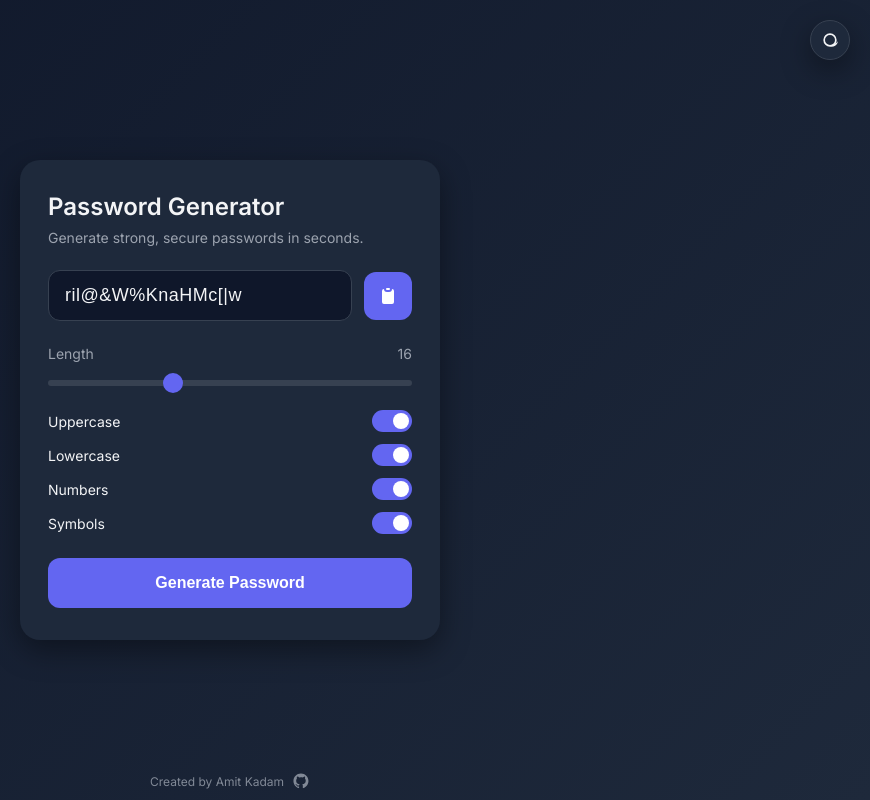
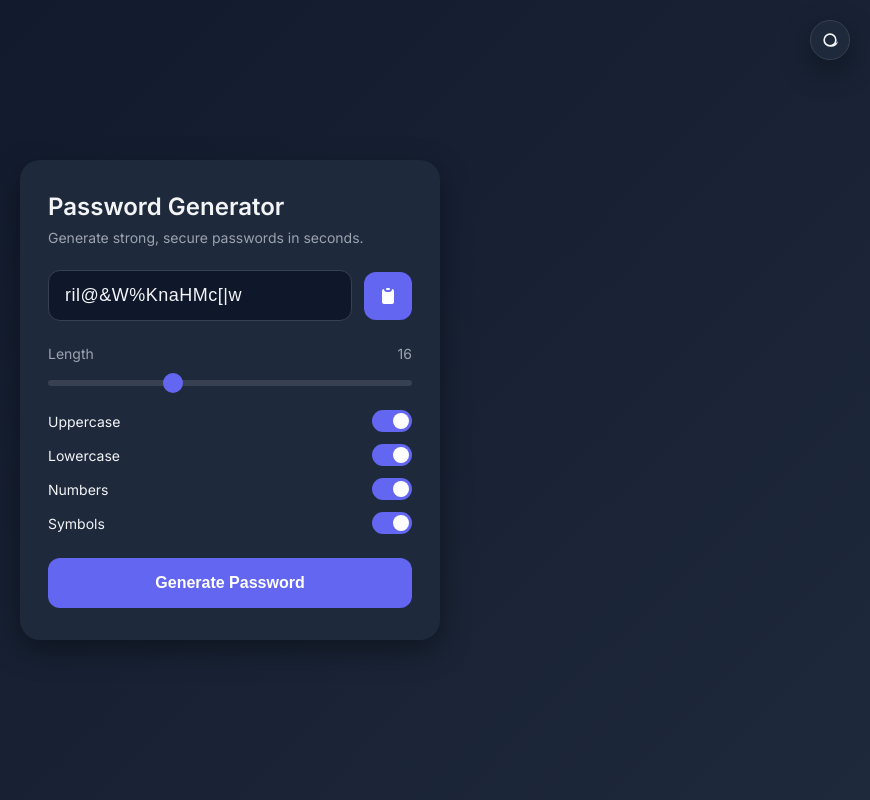
Before and after one commit to piyushkadam96k/Modern-Password-Generator, a plain HTML site: page index.html in a window 1280 px wide. Shown: the whole page, without its empty margins (410-1280 px from the left). Drawn offline with Linux system fonts and the light colour scheme.

Commit message:
Update index.html

```diff
--- a/index.html
+++ b/index.html
@@ -440,16 +440,6 @@
     <button class="generate-btn" id="generateBtn">Generate Password</button>
   </div>
 
-  <!-- ====== CREATOR NAME WITH GITHUB LINK ====== -->
-  <div class="creator">
-    <span>Created by Amit Kadam</span>
-    <a href="https://github.com/piyushkadam96k" target="_blank" rel="noopener noreferrer" aria-label="GitHub Profile">
-      <svg xmlns="http://www.w3.org/2000/svg" viewBox="0 0 24 24">
-        <path d="M12 2C6.477 2 2 6.477 2 12c0 4.42 2.865 8.17 6.839 9.49.5.092.682-.217.682-.482 0-.237-.008-.866-.013-1.7-2.782.603-3.369-1.34-3.369-1.34-.454-1.156-1.11-1.462-1.11-1.462-.908-.62.069-.608.069-.608 1.003.07 1.531 1.03 1.531 1.03.892 1.529 2.341 1.087 2.91.832.092-.647.35-1.088.636-1.338-2.22-.253-4.555-1.11-4.555-4.943 0-1.091.39-1.984 1.029-2.683-.103-.253-.446-1.27.098-2.647 0 0 .84-.269 2.75 1.025A9.578 9.578 0 0112 6.836c.85.004 1.705.114 2.504.336 1.909-1.294 2.747-1.025 2.747-1.025.546 1.377.203 2.394.1 2.647.64.699 1.028 1.592 1.028 2.683 0 3.842-2.339 4.687-4.566 4.935.359.309.678.919.678 1.852 0 1.336-.012 2.415-.012 2.743 0 .267.18.578.688.48C19.138 20.167 22 16.418 22 12c0-5.523-4.477-10-10-10z"/>
-      </svg>
-    </a>
-  </div>
-
   <!-- Toast notification -->
   <div class="toast" id="toast">Copied to clipboard!</div>
 
```
